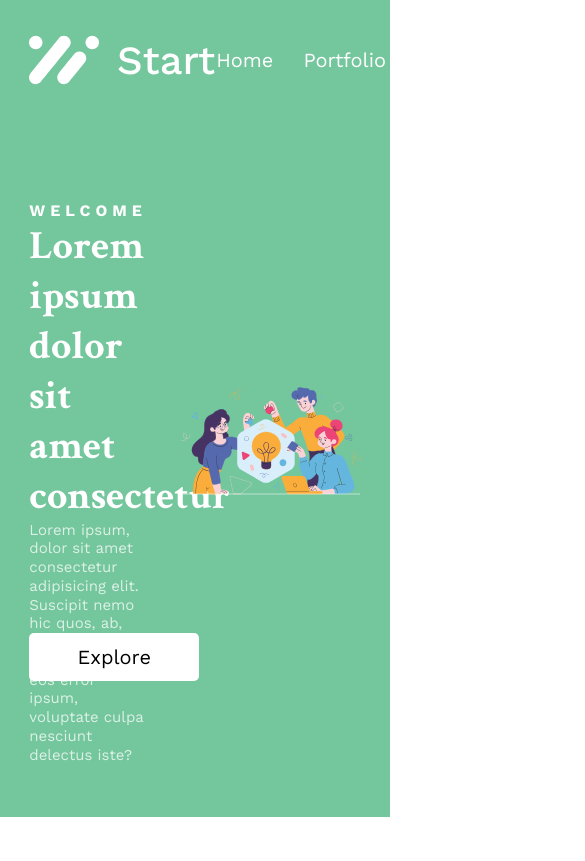
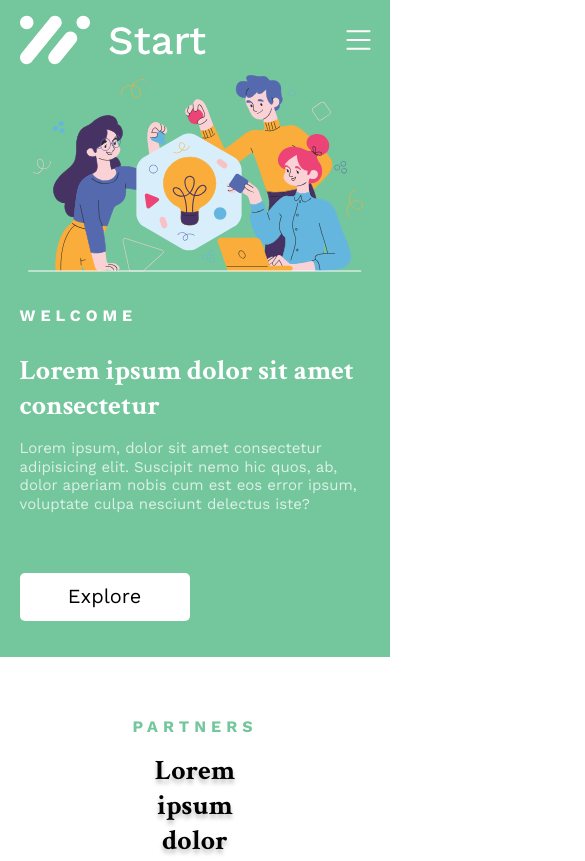
Before and after one commit to MuffinFun/startup_test, a plain HTML site: page src/index.html in a window 390 px wide. Shown: the top 861 px of the page, 585 px wide, since content can reach past the window. Drawn offline with Linux system fonts and the light colour scheme.

Commit message:
top-sect adaptive done

```diff
--- a/src/css/style.css
+++ b/src/css/style.css
@@ -56,6 +56,9 @@ h2 {
   justify-content: space-between;
   margin-bottom: 50px;
 }
+.top-section__hamburger {
+  display: none;
+}
 .top-section__main{
   display: flex;
   justify-content: space-between;
@@ -67,19 +70,17 @@ h2 {
 .navigate__nav-menu{
   display: flex;
   align-items: center;
+  justify-content: space-between;
+  width: 40%;
 }
 
 
-a{
+.navigate__nav-menu a{
   text-decoration: none;
-  margin-right: 30px;
   color: var(--color-text-white);
   font-family: Work-Sans-Regular;
   font-size: 20px;
   line-height: 125%;
-}
-a:last-child{
-  margin-right: 0;
 }
 
 
@@ -262,6 +263,7 @@ a:last-child{
   background-color: var(--color-top-sect);
   display: flex;
   align-items: center;
+  padding-top: 20px;
 }
 .footer-container{
   display: flex;
@@ -271,3 +273,110 @@ a:last-child{
 .footer__icons{
   width: 243px;
 }
+
+
+@media(max-width: 1160px){
+  .container{
+    width: 90%;
+  }
+  .top-section{
+    padding-top: 15px;
+    padding-bottom: 30px;
+  }
+  .content{
+    width: auto;
+  }
+}
+@media(max-width: 1021px){
+  .content{
+    justify-content: space-around;
+  }
+  .top-section__header {
+    margin-bottom: 27px;
+  }
+  .navigate__nav-menu {
+    width: 50%;
+  }
+  .content__head {
+    font-size: 30px;
+    line-height: 105%;
+  }
+  .content__description{
+    font-size: 15px;
+    line-height: 125%;
+  }
+}
+@media(max-width: 832px){
+  .navigate__nav-menu {
+    width: 60%;
+  }
+  .content__head {
+    font-size:28px;
+  }
+  .content__description{
+    font-size: 13px;
+    line-height: 100%;
+  }
+}
+@media(max-width: 721px){
+  .top-section__header {
+    margin-bottom: 10px;
+  }
+  .content__description{
+    font-size: 12px;
+    line-height: 100%;
+  }
+}
+@media(max-width: 666px){
+  .top-section{
+    padding-bottom: 0;
+    height: 642px;
+  }
+  .top.section__logo{
+    width: 129px;
+  }
+  .top-section__hamburger{
+    display: block;
+  }
+  .navigate__nav-menu{
+    display: none;
+  }
+  .top-section__main{
+    height: 95%;
+    flex-direction: column-reverse;
+    align-items: center;
+    justify-content: space-around;
+  }
+  .top-section__img {
+    width: 335px;
+    margin-bottom: 10px;
+  }
+  .content__welcome {
+    font-size: 22px;
+    margin-bottom: 10px;
+  }
+  .content__head {
+    font-size:40px;
+    line-height: 125%;
+  }
+  .content{
+    height: 60%;
+    margin-bottom: 40px;
+  }
+  .content__description{
+    font-size: 18px;
+    line-height: 125%;
+    margin-bottom: 10px;
+  }
+}
+@media(max-width: 533px){
+  .content__welcome {
+    font-size: 16px;
+  }
+  .content__head {
+    font-size:28px;
+  }
+  .content__description{
+    font-size: 15px;
+  }
+}
--- a/src/index.html
+++ b/src/index.html
@@ -12,13 +12,14 @@
 <body>
     <section class="top-section">
         <header class="top-section__header container">
-            <img src="/src/img/logo/Frame 4.svg" alt="start">
+            <img src="/src/img/logo/Frame 4.svg" alt="start" class="top.section__logo">
             <div class="navigate__nav-menu">
                 <a href="#">Home</a>
                 <a href="#">Portfolio</a>
                 <a href="#">Services</a>
                 <a href="#">Contacts</a>
             </div>
+            <img src="/src/icons/hamburger.svg" alt="hamburger" class="top-section__hamburger">
         </header>
         <main class="top-section__main container">
             <div class="content">
```
Also changed, not shown: src/icons/hamburger.svg (added).
